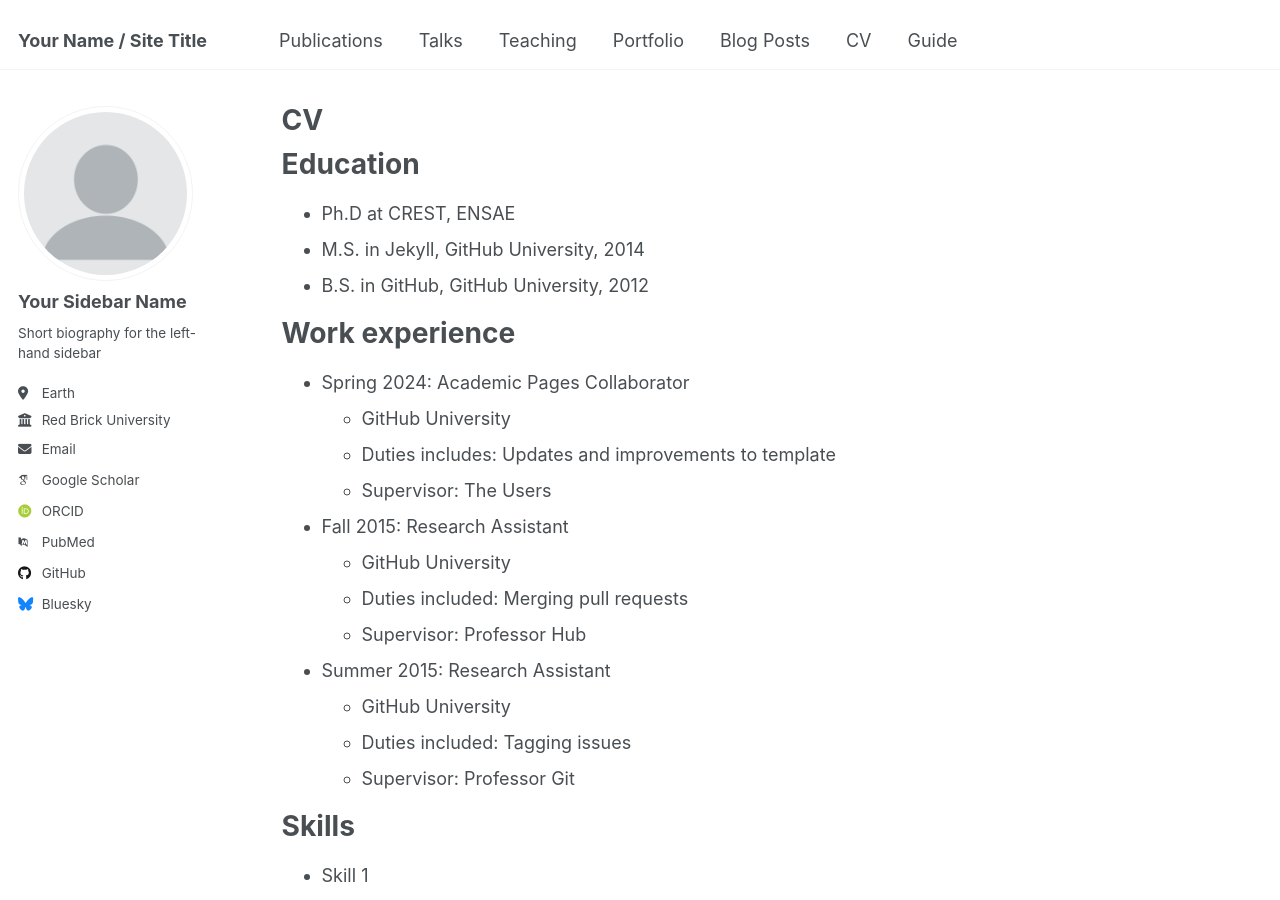
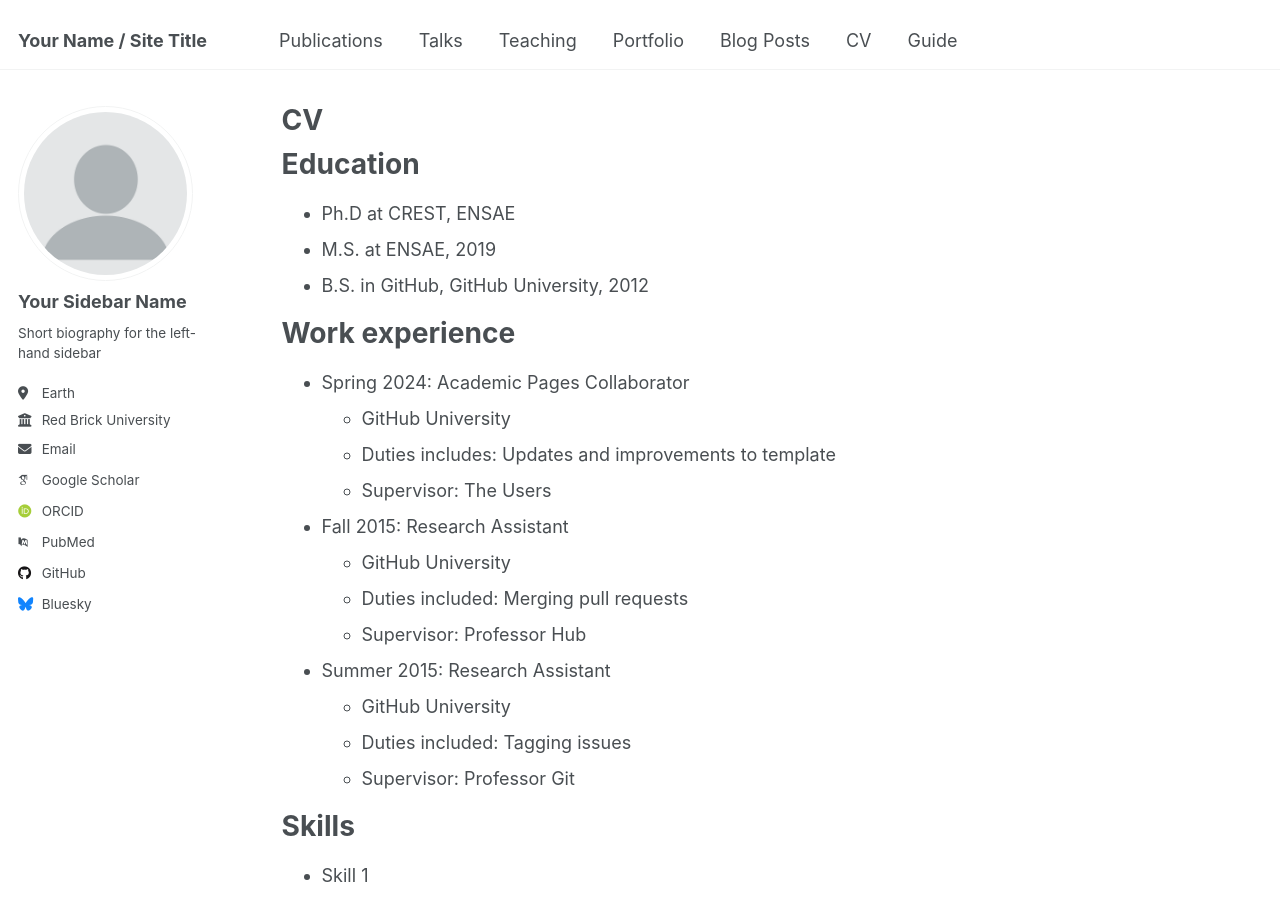
Before and after one commit to youyoussfi/youyoussfi.github.io, a Jekyll site: the page built from _pages/cv.md, in a window 1280 px wide and 900 px high. Built offline with Jekyll 4.4.1, drawn with Linux system fonts in a browser that asks for light colours; some web fonts are replaced.

Commit message:
Update cv.md

```diff
--- a/_pages/cv.md
+++ b/_pages/cv.md
@@ -12,7 +12,7 @@ redirect_from:
 Education
 ======
 * Ph.D at CREST, ENSAE
-* M.S. in Jekyll, GitHub University, 2014
+* M.S. at ENSAE, 2019
 * B.S. in GitHub, GitHub University, 2012
 
 Work experience
```
